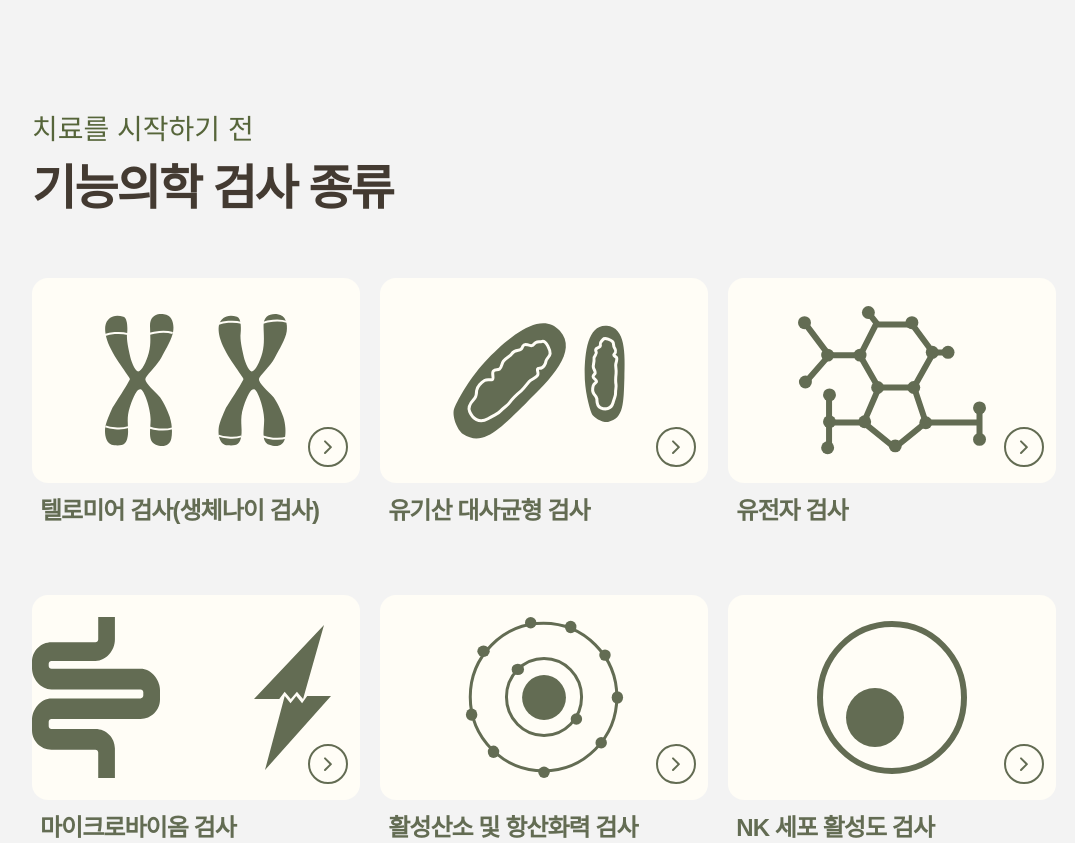
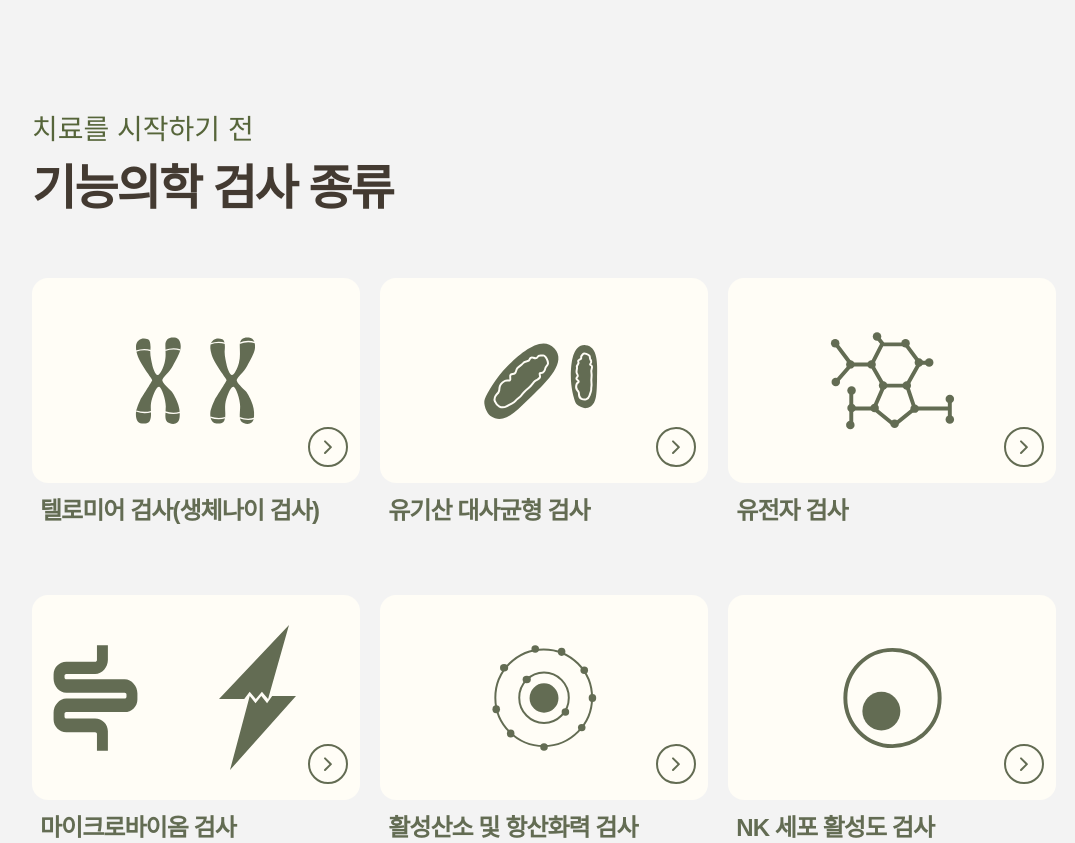
Before and after one commit to wonjoonyoung/One-s-Clinic-Test, a plain HTML site: page introduce.html in a window 1280 px wide. Shown: the part 3257-4100 px from the top of the page, without its empty margins (96-1171 px from the left). Drawn offline with Linux system fonts and the light colour scheme; files whose address does not match are found by name; a web font is replaced by a local one.

Commit message:
사이즈 조절

```diff
--- a/styles/screens/introduce.css
+++ b/styles/screens/introduce.css
@@ -887,6 +887,10 @@
     letter-spacing: -0.96px;
 }
 
+.introduce-test-part-img-main{
+    width: 40%;
+}
+
 @media screen and (max-width: 1200px) {
 
     .introduce-test-part-img-main{
```
